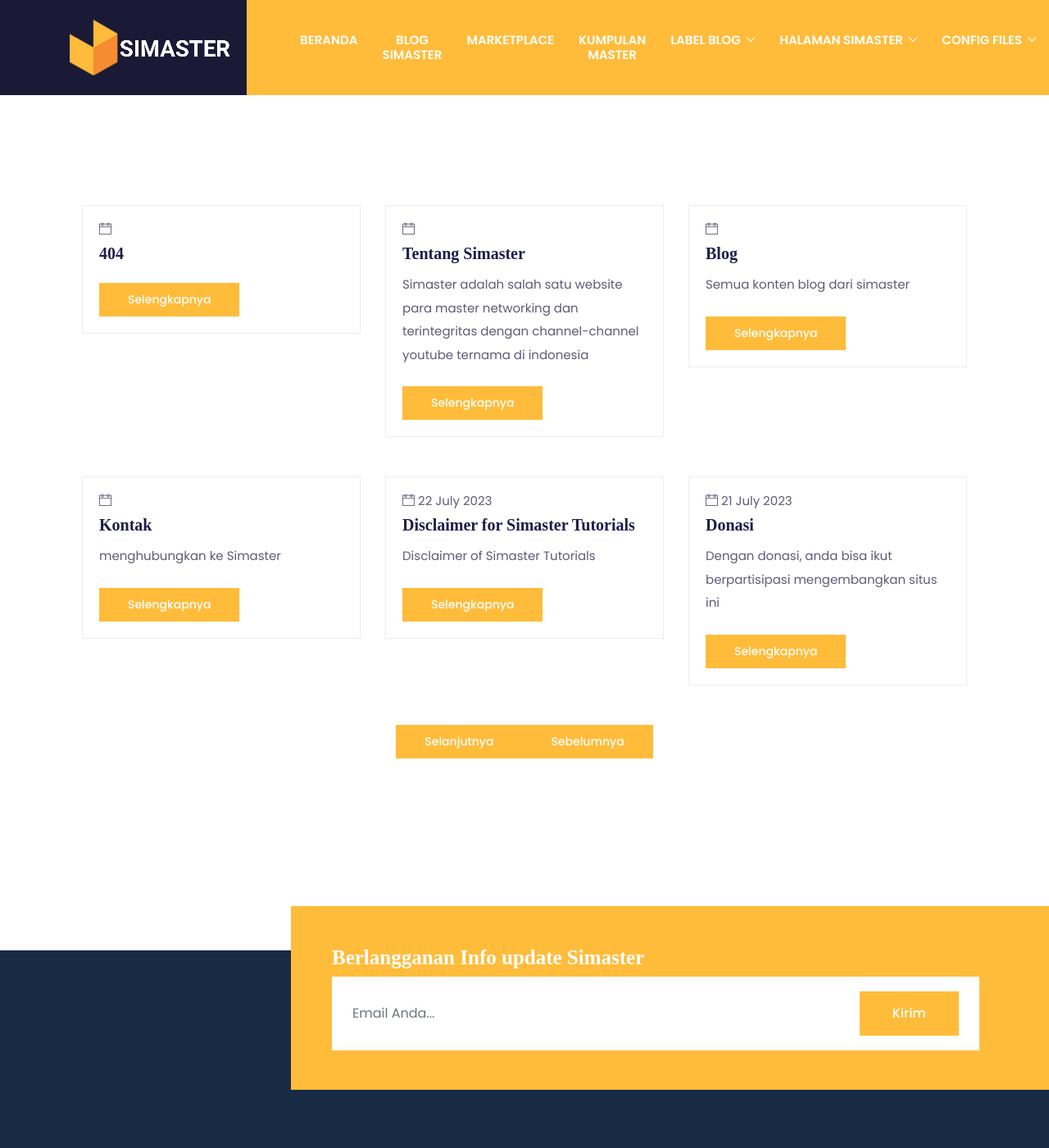
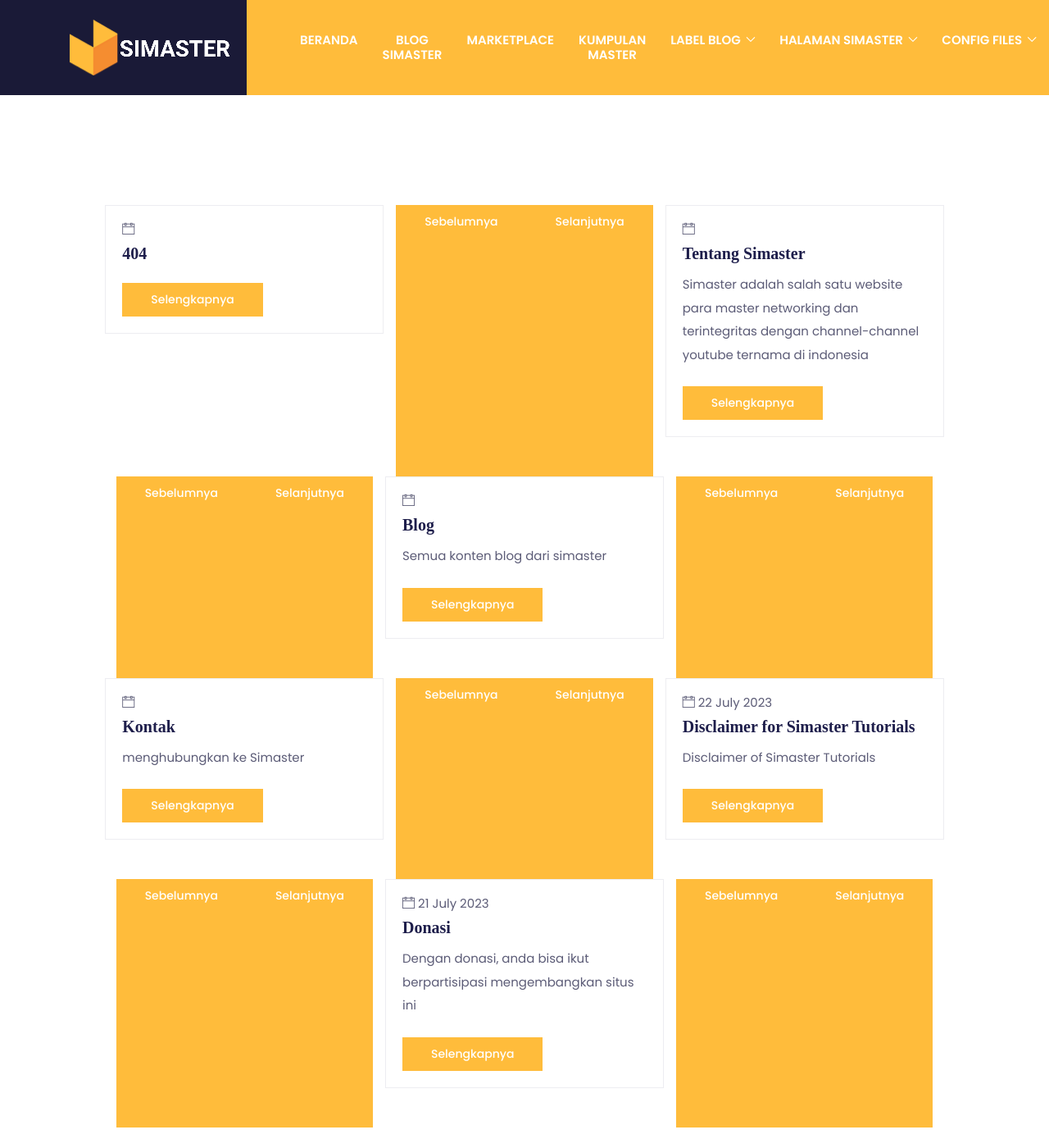
Before and after one commit to mwnsofficial/simastertutorials.github.io, a Jekyll site: the page built from informasi-terupdate.html, in a window 1280 px wide and 1400 px high, scrolled down 327 px. Shown: the whole window at 82% size. Built offline with Jekyll 4.4.1, drawn with Linux system fonts in a browser that asks for light colours; some web fonts are replaced.

Commit message:
Update informasi-terupdate.html

```diff
--- a/informasi-terupdate.html
+++ b/informasi-terupdate.html
@@ -25,11 +25,9 @@
       </div>
      </div>
     </div>
+      <a href="{{ page.previous }}" class="btn btn-primary btn-sm">Sebelumnya</a><br>
+      <a href="{{ page.next }}" class="btn btn-primary btn-sm">Selanjutnya</a><br>
    {% endfor %}
-
-      <a href="{{ page.next | absolute_url }}" class="btn btn-primary btn-sm">Selanjutnya</a><br>
-      <a href="{{ page.previous | absolute_url }}" class="btn btn-primary btn-sm">Sebelumnya</a><br>
-
   </div>
  </div>
 </section>
```
